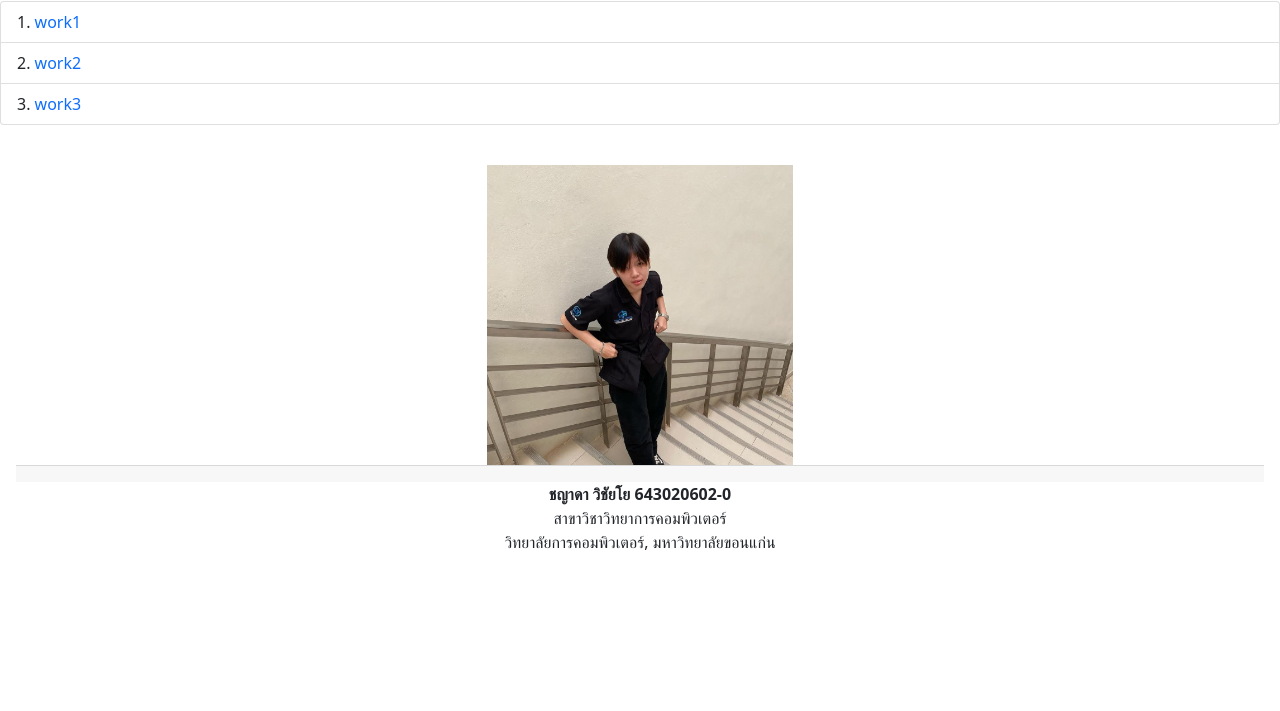
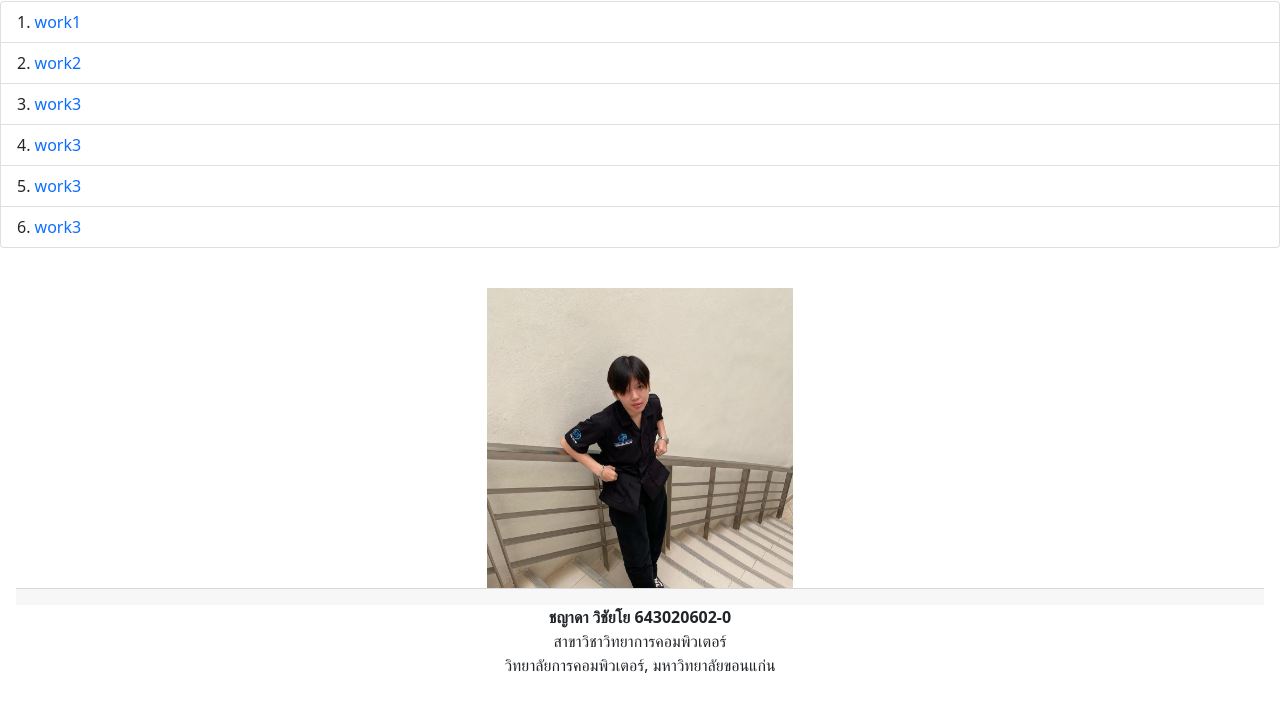
Before and after one commit to iicechyd/web2566, a plain HTML site: page public/index.html in a window 1280 px wide. Shown: the part 121-832 px from the top of the page. Before the commit the page ends 800 px from the top, so only its background shows below. Drawn offline with nearby package versions, Linux system fonts and the light colour scheme.

Commit message:
add line of work page

```diff
--- a/public/index.html
+++ b/public/index.html
@@ -18,6 +18,9 @@
           <li class="list-group-item"><a href="work1.html" class="text-decoration-none">work1</a></li>
           <li class="list-group-item"><a href="work2.html" class="text-decoration-none">work2</a></li>
           <li class="list-group-item"><a href="work3.html" class="text-decoration-none">work3</a></li>
+          <li class="list-group-item"><a href="work4.html" class="text-decoration-none">work3</a></li>
+          <li class="list-group-item"><a href="work5.html" class="text-decoration-none">work3</a></li>
+          <li class="list-group-item"><a href="work6.html" class="text-decoration-none">work3</a></li>
         </ol>
       </div>
     </div>
```
